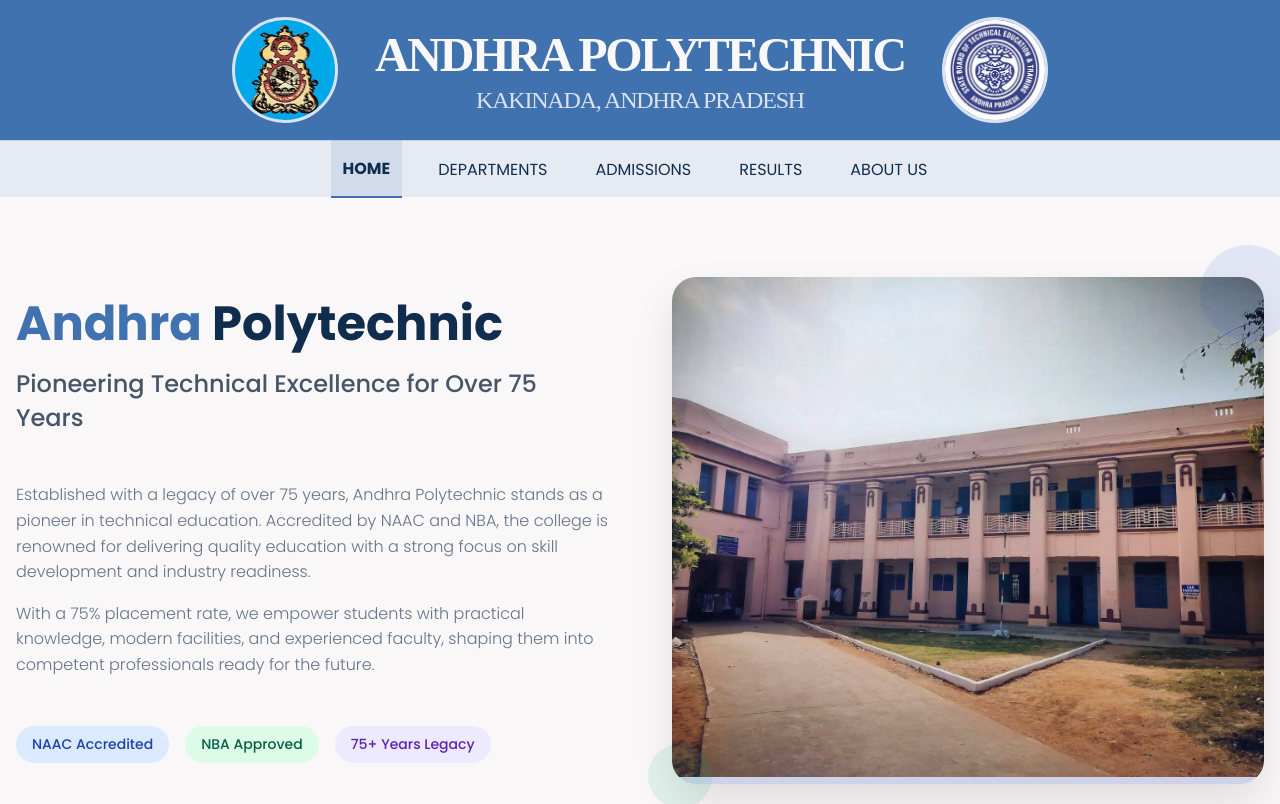
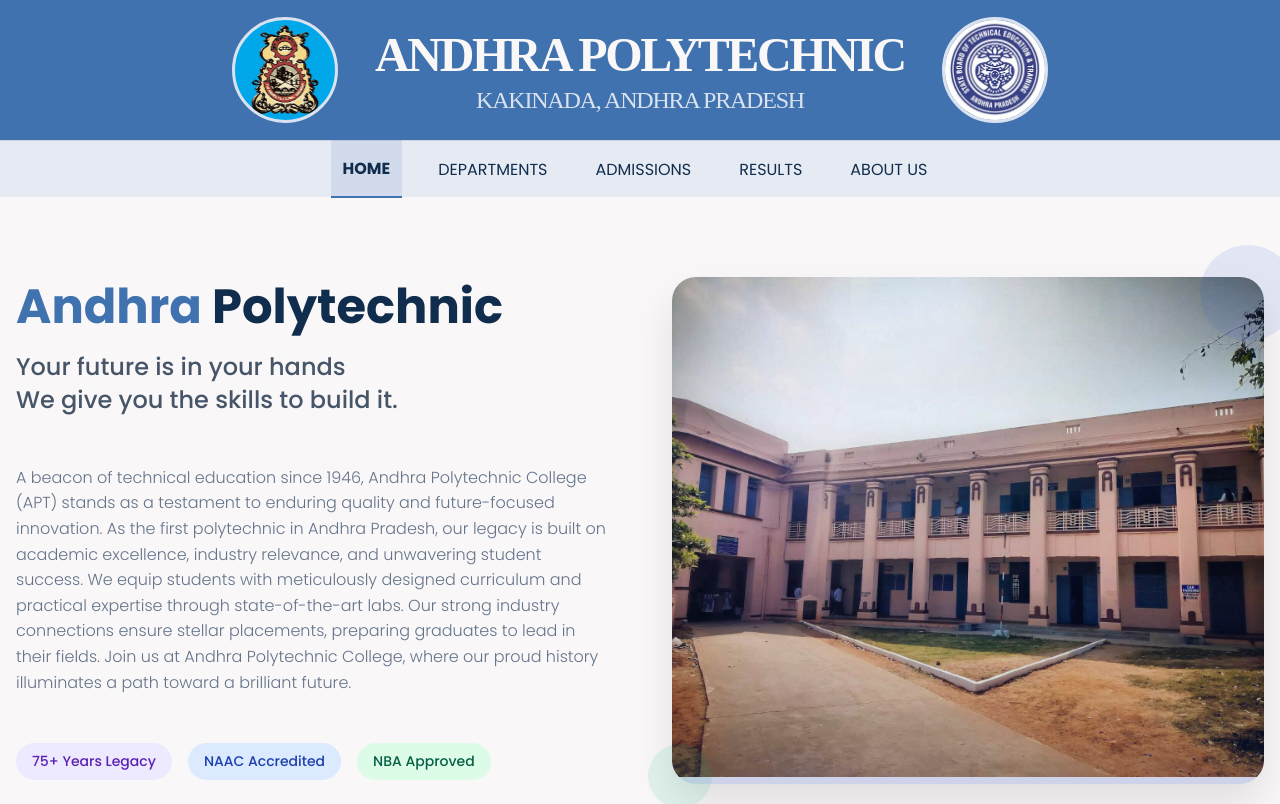
Before and after one commit to DhanushSaiCoder/AndhraPolytechnic, a React (Create React App) app in the folder frontend/: page / in a window 1280 px wide. Shown: the top 804 px of the page. Built offline with nearby package versions, Linux system fonts and the light colour scheme.

Commit message:
feat: condense hero section text and update prompt for subtitle

```diff
--- a/frontend/src/components/AboutUsComponents/AboutUsHeroSection.js
+++ b/frontend/src/components/AboutUsComponents/AboutUsHeroSection.js
@@ -13,26 +13,20 @@ const HeroSection = () => {
                                 <span className="about-hero__title--highlight">Andhra</span> Polytechnic
                             </h1>
                             <h2 className="about-hero__subtitle">
-                                Pioneering Technical Excellence for Over 75 Years
+                                Your future is in your hands<br/>We give you the skills to build it.
                             </h2>
                         </div>
 
                         <div className="about-hero__text">
                             <p>
-                                Established with a legacy of over 75 years, Andhra Polytechnic stands as a pioneer in
-                                technical education. Accredited by NAAC and NBA, the college is renowned for delivering
-                                quality education with a strong focus on skill development and industry readiness.
-                            </p>
-                            <p>
-                                With a 75% placement rate, we empower students with practical knowledge, modern facilities,
-                                and experienced faculty, shaping them into competent professionals ready for the future.
+                                A beacon of technical education since 1946, Andhra Polytechnic College (APT) stands as a testament to enduring quality and future-focused innovation. As the first polytechnic in Andhra Pradesh, our legacy is built on academic excellence, industry relevance, and unwavering student success. We equip students with meticulously designed curriculum and practical expertise through state-of-the-art labs. Our strong industry connections ensure stellar placements, preparing graduates to lead in their fields. Join us at Andhra Polytechnic College, where our proud history illuminates a path toward a brilliant future.
                             </p>
                         </div>
 
                         <div className="about-hero__badges">
+                            <span className="badge badge--purple">75+ Years Legacy</span>
                             <span className="badge badge--blue">NAAC Accredited</span>
                             <span className="badge badge--green">NBA Approved</span>
-                            <span className="badge badge--purple">75+ Years Legacy</span>
                         </div>
                     </div>
 
```
Also changed, not shown: 1 other file (tests, documents, lock files or other folders).
